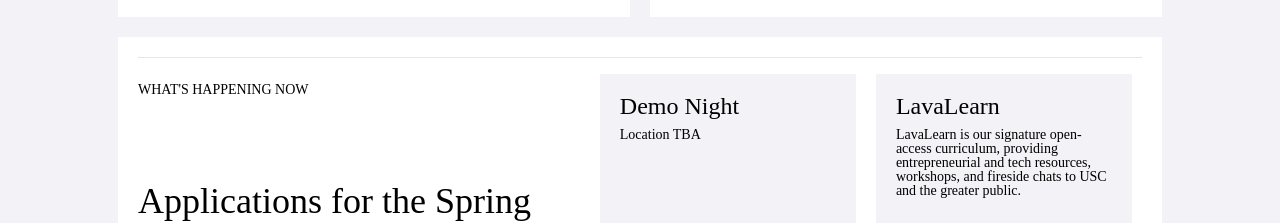
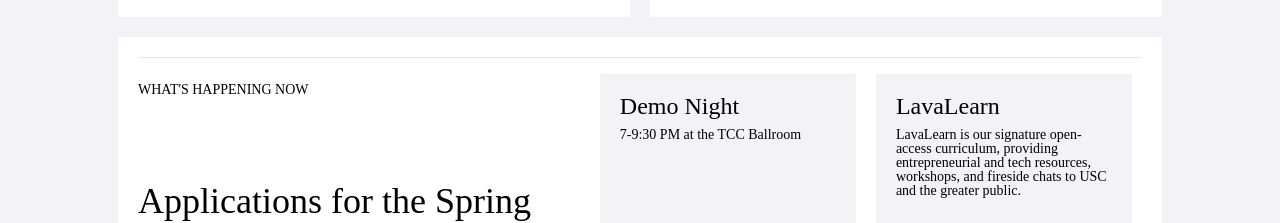
Before and after one commit to colin-ho/lavalab-v2, a Gatsby site in the folder blog/: page /home in a window 1280 px wide. Shown: the part 1403-1626 px from the top of the page. Built offline with nearby package versions, Linux system fonts and the light colour scheme; Gatsby itself is replaced by a stand-in of ours; grey boxes are pictures that could not be loaded.

Commit message:
new update

```diff
--- a/blog/src/pages/home.js
+++ b/blog/src/pages/home.js
@@ -82,8 +82,7 @@ import Haley from "../../static/img/exec/haley.jpg"
 import Mia from "../../static/img/exec/mia.jpg"
 import Kaylin from "../../static/img/exec/kaylin.jpeg"
 import Nikhil from "../../static/img/exec/nikhil.png"
-import Natalia from "../../static/img/exec/natalia.jpg"
-import Adil from "../../static/img/exec/adil.png"
+import Adil from "../../static/img/exec/lildil.png"
 import Rohan from "../../static/img/exec/rohan.jpg"
 
 import Amber from "../../static/img/exec/amber.png"
@@ -236,7 +235,7 @@ const HomePage = () => {
               <div className="right">
                 <div className="tile apply">
                   <p className="tile-title">Demo Night</p>
-                  <p className="detail">Location TBA</p>
+                  <p className="detail">7-9:30 PM at the TCC Ballroom</p>
                   <a
                     href="https://calendar.google.com/event?action=TEMPLATE&tmeid=NnEybHIzMmtndDA3b25zcTZ2YWxwMWw4NHEgcnFmZ2dwcDE2MTNkbTJhcmZxbThtbDlxbm9AZw&tmsrc=rqfggpp1613dm2arfqm8ml9qno%40group.calendar.google.com"
                     target="_blank"
```
